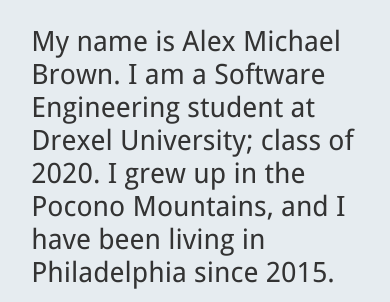
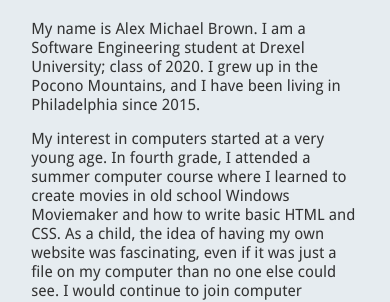
Before and after one commit to Chudly63/Chudly63.github.io, a plain HTML site: page index.html in a window 390 px wide. Shown: the part 540-842 px from the top of the page. Drawn offline with Linux system fonts and the light colour scheme.

Commit message:
About Me text now shrinks on mobile screens

```diff
--- a/css/index.css
+++ b/css/index.css
@@ -112,4 +112,5 @@ body{
     .links img{width: 10vw; height: 10vw;}
     #headshot {display: block; width:50%; left: 25%;}
     .quickbar li {display: block; width: 100%;}
+    #about p {font-size: 4vw;}
 }
```
